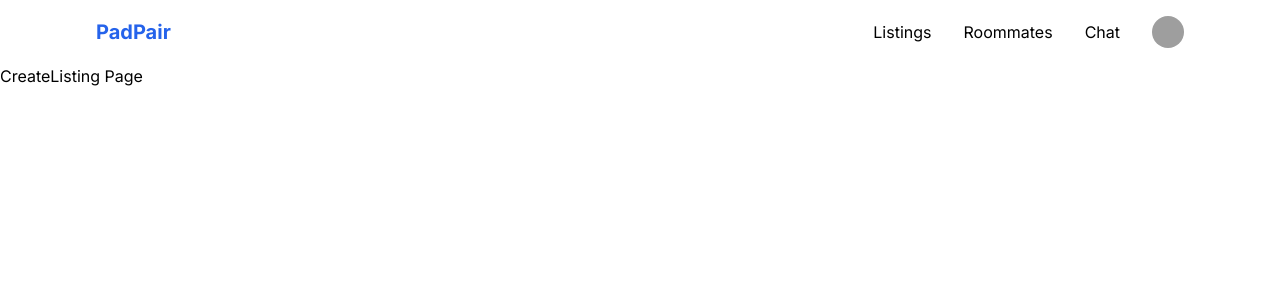
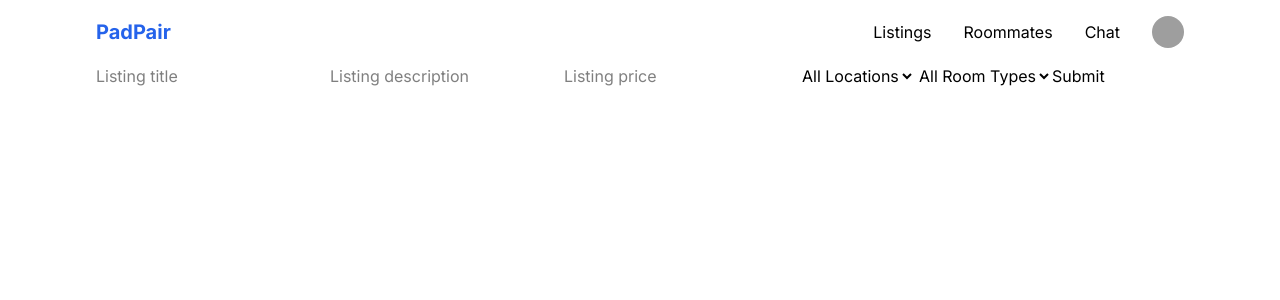
Before and after one commit to Rhodex15/PadPair, a React (Vite) app: page /create-listing in a window 1280 px wide. Shown: the top 300 px of the page. Built offline with nearby package versions, Linux system fonts and the light colour scheme; grey boxes are pictures that could not be loaded.

Commit message:
Completed CreateListing and Listing

```diff
--- a/src/pages/CreateListing.jsx
+++ b/src/pages/CreateListing.jsx
@@ -1,4 +1,97 @@
+import { useState } from "react";
+import { useContext } from "react";
+import { AppContext } from "../store/AppContext";
+import Container from "../components/Container";
+import { useNavigate } from "react-router";
+
 function CreateListing() {
-  return <div>CreateListing Page</div>;
+  const navigate = useNavigate();
+  const { currentUser, addListing } = useContext(AppContext);
+
+  const [formData, setFormData] = useState({
+    title: "",
+    description: "",
+    price: "",
+    location: "",
+    roomType: "",
+  });
+  function handleChange(e) {
+    setFormData({ ...formData, [e.target.name]: e.target.value });
+  };
+
+  function handleSubmit(e) {
+    e.preventDefault();
+    const newListing = {
+      ...formData,
+      id: `l${Date.now()}`,
+      userId: currentUser.id,
+      images: ["some-placeholder-url"],
+      isFlagged: false,
+      createdAt: new Date().toISOString(),
+    };
+    addListing(newListing);
+    setFormData({
+    title: "",
+    description: "",
+    price: "",
+    location: "",
+    roomType: ""
+  });
+  navigate("/")
+
+  };
+
+  return (
+    <Container>
+      <form onSubmit={handleSubmit}>
+        <input
+          name="title"
+          value={formData.title}
+          onChange={handleChange}
+          placeholder="Listing title"
+        />
+        <input
+          name="description"
+          value={formData.description}
+          onChange={handleChange}
+          placeholder="Listing description"
+        />
+        <input
+          name="price"
+          value={formData.price}
+          onChange={handleChange}
+          placeholder="Listing price"
+        />
+        <select
+          name="location"
+          value={formData.location}
+          onChange={handleChange}
+        >
+          <option value="">All Locations</option>
+          <option value="Yaba">Yaba</option>
+          <option value="Surulere">Surulere</option>
+          <option value="Ikeja">Ikeja</option>
+          <option value="Lekki">Lekki</option>
+          <option value="Gwarinpa">Gwarinpa</option>
+          <option value="Wuse">Wuse</option>
+          <option value="Rumuola">Rumuola</option>
+          <option value="Eliozu">Eliozu</option>
+        </select>
+
+        <select
+          name="roomType"
+          value={formData.roomType}
+          onChange={handleChange}
+        >
+          <option value="">All Room Types</option>
+          <option value="single-room">Single Room</option>
+          <option value="1-bedroom">1 Bedroom</option>
+          <option value="2-bedroom">2 Bedroom</option>
+          <option value="self-contained">Self-Contained</option>
+        </select>
+        <button type="submit">Submit</button>
+      </form>
+    </Container>
+  );
 }
 export default CreateListing;
--- a/src/pages/ListingDetail.jsx
+++ b/src/pages/ListingDetail.jsx
@@ -1,4 +1,32 @@
+import { useParams } from "react-router";
+import { useContext } from "react";
+import { AppContext } from "../store/AppContext";
+import users from "../data/users.json"
+import Container from "../components/Container";
+
 function ListingDetails() {
-  return ;
+  const { id } = useParams();
+  const { listing } = useContext(AppContext);
+
+  const ListingDet = listing.find(l => l.id === id);
+  let locatedLandLord;
+  if (ListingDet) {
+    locatedLandLord = users.find(u => u.id === ListingDet.userId)
+  }
+
+  return (
+    <Container>
+      {ListingDet ? <div>
+        <h1>{ListingDet.title}</h1>
+        <p>{ListingDet.price}</p>
+        <p>{ListingDet.description}</p>
+        <p>{ListingDet.location}</p>
+        <p>{ListingDet.roomType}</p>
+        <img src={ListingDet.images[0]} alt="" />
+        <img src={ListingDet.images[1]} alt="" />
+        <p>{locatedLandLord.name}</p>
+      </div> : <p>Listing not found!</p>}
+    </Container>
+  );
 }
 export default ListingDetails;
```
